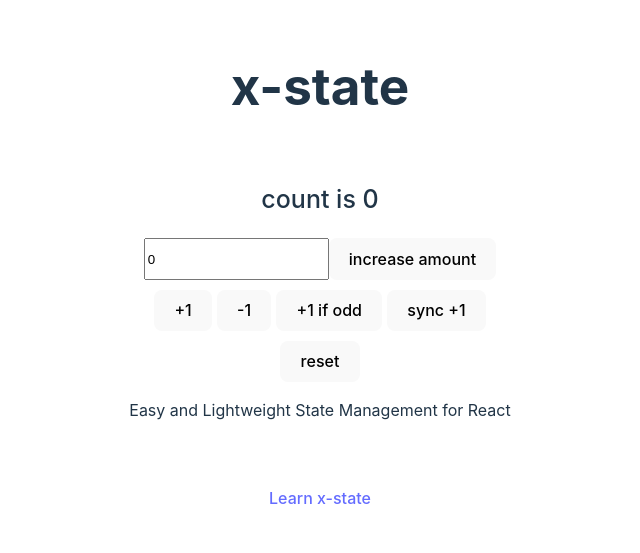
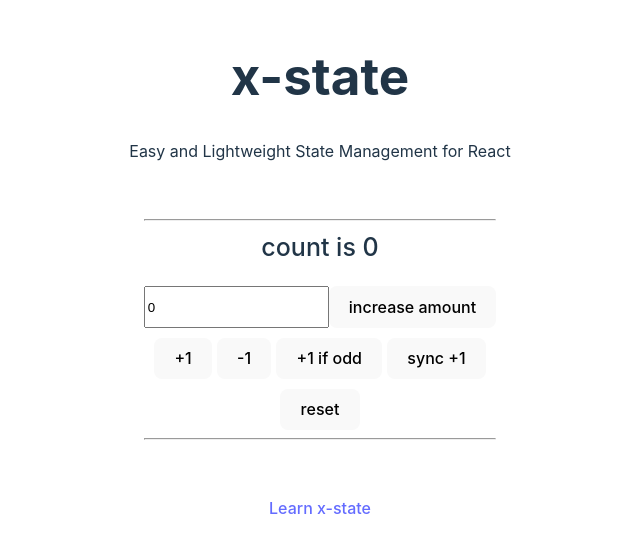
Before and after one commit to gabrielyoon7/external-state, a React (Vite) app: page / in a window 1280 px wide. Shown: the part 125-678 px from the top of the page, without its empty margins (320-960 px from the left). Built offline with nearby package versions, Linux system fonts and the light colour scheme.

Commit message:
refactor: 디자인 일부 개선 및 주석 추가

```diff
--- a/src/App.tsx
+++ b/src/App.tsx
@@ -6,11 +6,13 @@
   return (
     <>
       <h1>x-state</h1>
+      <p>
+        Easy and Lightweight State Management for React
+      </p>
       <div className="card">
+        <hr />
         <Count />
-        <p>
-          Easy and Lightweight State Management for React
-        </p>
+        <hr />
       </div>
       <p className="read-the-docs">
         <a href='https://github.com/gabrielyoon7/x-state' target='_blank'>Learn x-state</a>
--- a/src/examples/CountInput.tsx
+++ b/src/examples/CountInput.tsx
@@ -3,7 +3,7 @@
 import { useState } from "react"
 
 function CountInput() {
-  const [count, setCount] = useExternalState(countStore); // Re-rendering induced by count
+  const [count, setCount] = useExternalState(countStore); // Re-rendering induced by count state
   const [value, setValue] = useState(0);
 
   return (
```
